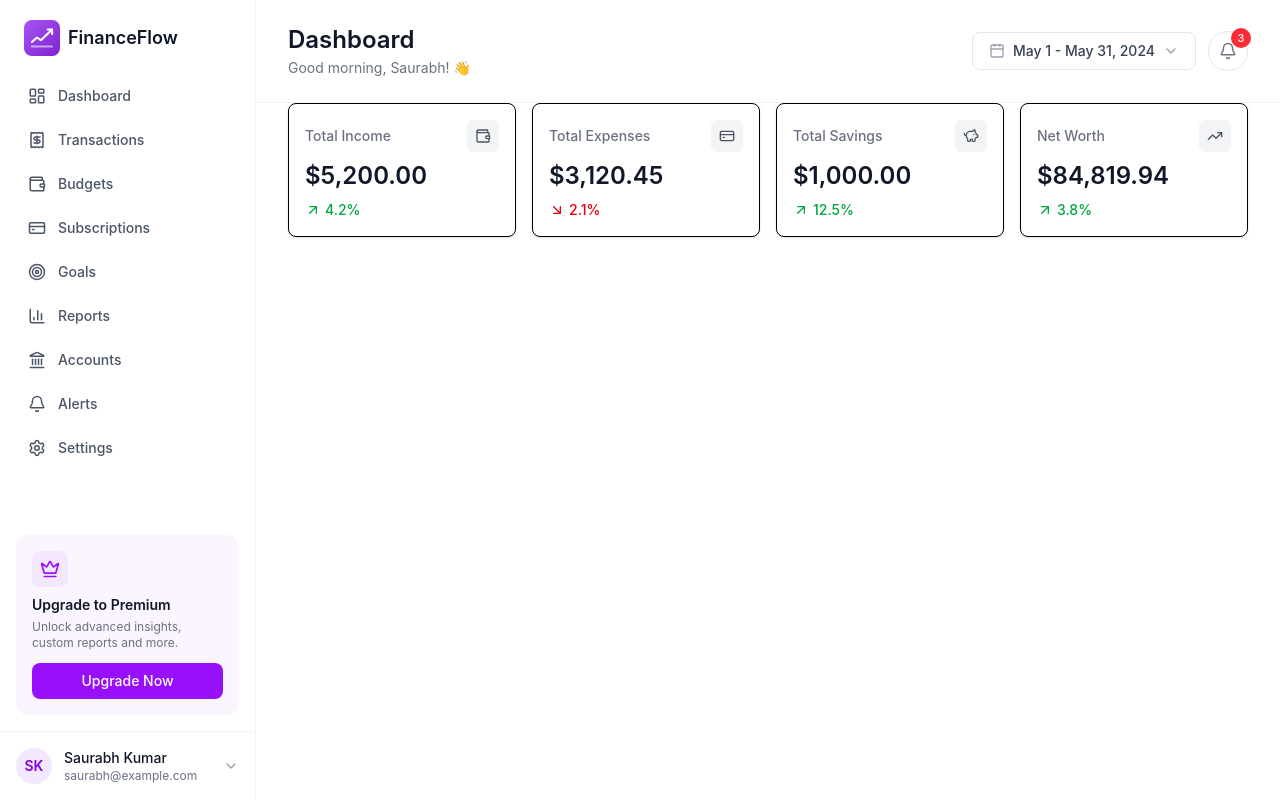
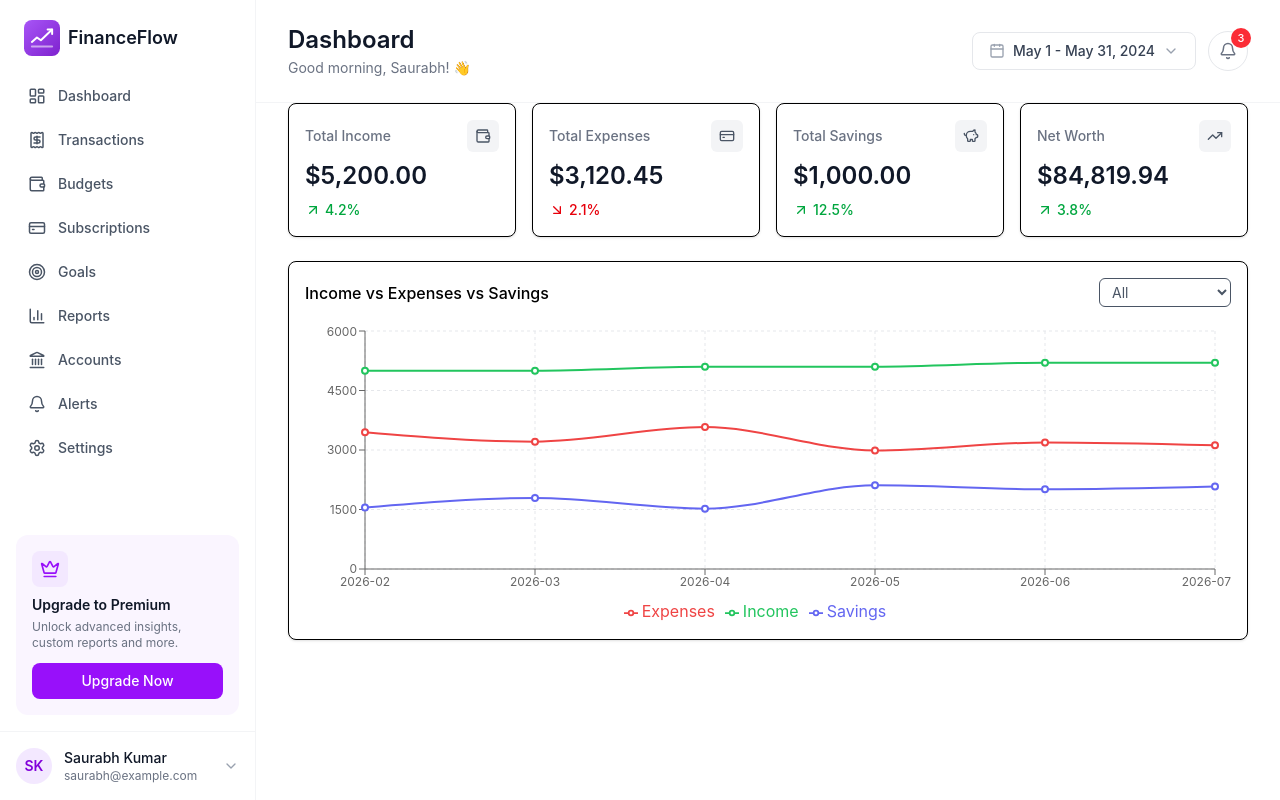
Before and after one commit to spkarthi/FinanceFlow, a React (Vite) app: page /dashboard in a window 1280 px wide. Built offline with nearby package versions, Linux system fonts and the light colour scheme.

Commit message:
Spending Overview Chart

```diff
--- /dev/null
+++ b/src/components/SpendingChart.jsx
@@ -0,0 +1,68 @@
+import {
+  LineChart,
+  Line,
+  XAxis,
+  YAxis,
+  CartesianGrid,
+  Tooltip,
+  Legend,
+  ResponsiveContainer,
+} from "recharts";
+import { useState } from "react";
+import { useSpendingOverview } from "../hooks/useSpendingOverview";
+
+const MONTH_FILTERS = [
+  { label: "Last 3 months", value: 3 },
+  { label: "Last 6 months", value: 6 },
+  { label: "All", value: "all" },
+];
+
+export default function SpendingChart() {
+  const { data, loading, error } = useSpendingOverview();
+  const [range, setRange] = useState("all");
+
+  if (loading) return <div className="h-80 animate-pulse rounded-lg border bg-gray-100" />;
+  if (error) return <p className="text-sm text-red-600">Couldn't load spending overview</p>;
+
+  // UI-only filter for now — real filtering wires up once the API
+  // supports a date-range query param instead of always returning everything.
+  const series =
+    range === "all" ? data.series : data.series.slice(-range);
+
+  return (
+    <div className="rounded-lg border bg-white p-4 shadow-sm">
+      <div className="mb-4 flex items-center justify-between">
+        <h2 className="font-medium">Income vs Expenses vs Savings</h2>
+        <select
+          value={range}
+          onChange={(e) => {
+            const val = e.target.value;
+            setRange(val === "all" ? "all" : Number(val));
+          }}
+          className="rounded-md border px-2 py-1 text-sm text-gray-600"
+        >
+          {MONTH_FILTERS.map((opt) => (
+            <option key={opt.label} value={opt.value}>
+              {opt.label}
+            </option>
+          ))}
+        </select>
+      </div>
+
+      <ResponsiveContainer width="100%" height={300}>
+        <LineChart data={series} margin={{ top: 8, right: 16, left: 0, bottom: 0 }}>
+          <CartesianGrid strokeDasharray="3 3" stroke="#e5e7eb" />
+          <XAxis dataKey="date" tick={{ fontSize: 12 }} />
+          <YAxis tick={{ fontSize: 12 }} />
+          <Tooltip
+            formatter={(value) => `$${value.toLocaleString(undefined, { minimumFractionDigits: 2 })}`}
+          />
+          <Legend />
+          <Line type="monotone" dataKey="income" stroke="#22c55e" strokeWidth={2} name="Income" />
+          <Line type="monotone" dataKey="expenses" stroke="#ef4444" strokeWidth={2} name="Expenses" />
+          <Line type="monotone" dataKey="savings" stroke="#6366f1" strokeWidth={2} name="Savings" />
+        </LineChart>
+      </ResponsiveContainer>
+    </div>
+  );
+}
--- a/src/data/spendingOverview.json
+++ b/src/data/spendingOverview.json
@@ -5,11 +5,11 @@
     "to": "2026-07"
   },
   "series": [
-    { "date": "2026-02", "income": 5000.00, "expenses": 3450.20 },
-    { "date": "2026-03", "income": 5000.00, "expenses": 3210.75 },
-    { "date": "2026-04", "income": 5100.00, "expenses": 3580.10 },
-    { "date": "2026-05", "income": 5100.00, "expenses": 2990.40 },
-    { "date": "2026-06", "income": 5200.00, "expenses": 3190.60 },
-    { "date": "2026-07", "income": 5200.00, "expenses": 3120.45 }
+    { "date": "2026-02", "income": 5000.00, "expenses": 3450.20, "savings": 1549.80 },
+    { "date": "2026-03", "income": 5000.00, "expenses": 3210.75, "savings": 1789.25 },
+    { "date": "2026-04", "income": 5100.00, "expenses": 3580.10, "savings": 1519.90 },
+    { "date": "2026-05", "income": 5100.00, "expenses": 2990.40, "savings": 2109.60 },
+    { "date": "2026-06", "income": 5200.00, "expenses": 3190.60, "savings": 2009.40 },
+    { "date": "2026-07", "income": 5200.00, "expenses": 3120.45, "savings": 2079.55 }
   ]
 }
--- a/src/hooks/useSpendingOverview.js
+++ b/src/hooks/useSpendingOverview.js
@@ -1,4 +1,4 @@
-import {useAsyncData} from "./useAsyncData";
+import useAsyncData from "./useAsyncData";
 import {fetchSpendingOverview} from "./mockFetchers";
 
 export function useSpendingOverview() {
--- a/src/routes/Dashboard.jsx
+++ b/src/routes/Dashboard.jsx
@@ -1,6 +1,8 @@
+import SpendingChart from "../components/SpendingChart";
 import SummaryCards from "../components/SummaryCards";
 export default function Dashboard() {
   return (<div className="space-y-6">
       <SummaryCards />
+      <SpendingChart />
     </div>);
 }
```
